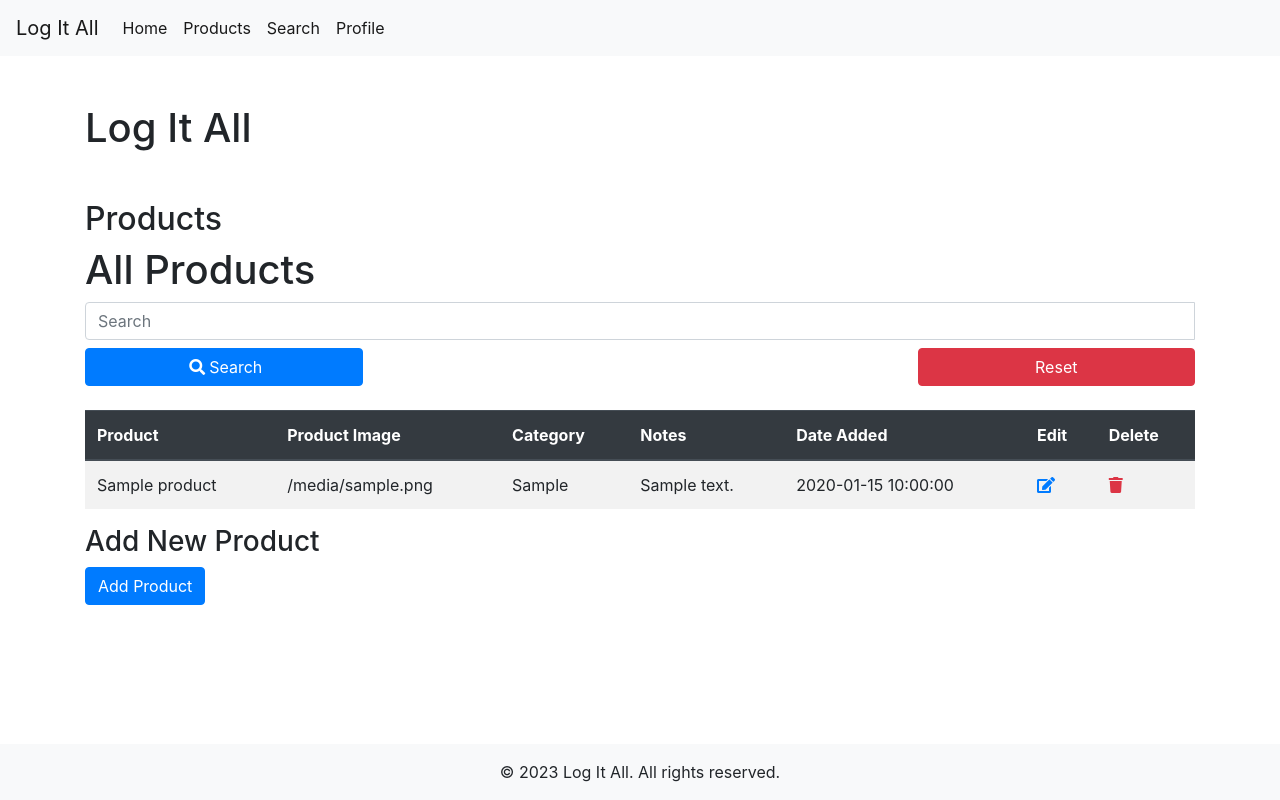
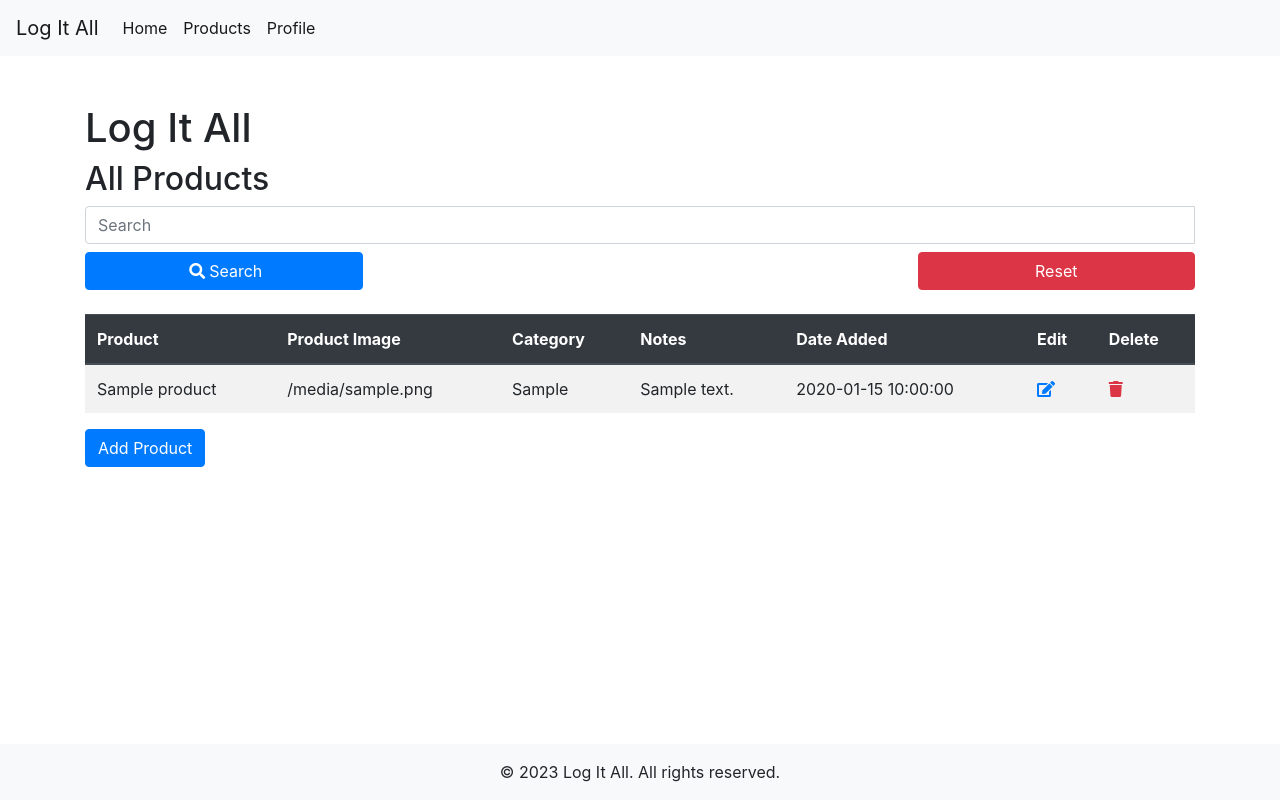
Before and after one commit to JusJae/ms3_logapp, a Flask app: page / in a window 1280 px wide. Run offline with Flask 3, Linux system fonts and the light colour scheme; a database or web service that is not in the repository returns one stand-in record (values such as "Sample title"); some libraries are stand-ins or nearby versions.

Commit message:
refactor: update BS CSS and rmv unnecessary code

```diff
--- a/templates/base.html
+++ b/templates/base.html
@@ -16,7 +16,11 @@
 			href="{{ url_for('static', filename='css/style.css') }}"
 			type="text/css" />
 		<!-- Bootstrap CSS -->
-		<link rel="stylesheet" href="https://cdn.jsdelivr.net/npm/bootstrap@4.6.2/dist/css/bootstrap.min.css" integrity="sha384-xOolHFLEh07PJGoPkLv1IbcEPTNtaed2xpHsD9ESMhqIYd0nLMwNLD69Npy4HI+N" crossorigin="anonymous">
+		<link
+			rel="stylesheet"
+			href="https://cdn.jsdelivr.net/npm/bootstrap@4.6.2/dist/css/bootstrap.min.css"
+			integrity="sha384-xOolHFLEh07PJGoPkLv1IbcEPTNtaed2xpHsD9ESMhqIYd0nLMwNLD69Npy4HI+N"
+			crossorigin="anonymous" />
 		<!-- Font Awesome -->
 		<link
 			href="https://cdnjs.cloudflare.com/ajax/libs/font-awesome/5.14.0/css/all.min.css"
@@ -63,13 +67,6 @@
 						<a
 							class="nav-link"
 							href="#"
-							>Search</a
-						>
-					</li>
-					<li class="nav-item active">
-						<a
-							class="nav-link"
-							href="#"
 							>Profile</a
 						>
 					</li>
@@ -87,8 +84,14 @@
 		</footer>
 
 		<!-- Bootstrap JS and JQuery -->
-		<script src="https://cdn.jsdelivr.net/npm/jquery@3.5.1/dist/jquery.slim.min.js" integrity="sha384-DfXdz2htPH0lsSSs5nCTpuj/zy4C+OGpamoFVy38MVBnE+IbbVYUew+OrCXaRkfj" crossorigin="anonymous"></script>
-<script src="https://cdn.jsdelivr.net/npm/bootstrap@4.6.2/dist/js/bootstrap.bundle.min.js" integrity="sha384-Fy6S3B9q64WdZWQUiU+q4/2Lc9npb8tCaSX9FK7E8HnRr0Jz8D6OP9dO5Vg3Q9ct" crossorigin="anonymous"></script>
+		<script
+			src="https://cdn.jsdelivr.net/npm/jquery@3.5.1/dist/jquery.slim.min.js"
+			integrity="sha384-DfXdz2htPH0lsSSs5nCTpuj/zy4C+OGpamoFVy38MVBnE+IbbVYUew+OrCXaRkfj"
+			crossorigin="anonymous"></script>
+		<script
+			src="https://cdn.jsdelivr.net/npm/bootstrap@4.6.2/dist/js/bootstrap.bundle.min.js"
+			integrity="sha384-Fy6S3B9q64WdZWQUiU+q4/2Lc9npb8tCaSX9FK7E8HnRr0Jz8D6OP9dO5Vg3Q9ct"
+			crossorigin="anonymous"></script>
 		<!-- JS for interactive elements -->
 		<script src="{{ url_for('static', filename='js/script.js') }}"></script>
 	</body>
--- a/templates/home.html
+++ b/templates/home.html
@@ -2,11 +2,8 @@
 <h1>Log It All</h1>
 
 <!-- Product list -->
-<h2 class="mt-5">Products</h2>
-
 {% include "product_list.html" %}
 <!-- Form to add product -->
-<h3>Add New Product</h3>
 <a
 	href="{{ url_for('add_product')}}"
 	class="btn btn-primary"
--- a/templates/product_list.html
+++ b/templates/product_list.html
@@ -1,5 +1,5 @@
 {%block content%}
-<h1>All Products</h1>
+<h2>All Products</h2>
 <div class="">
 	<form
 		action="{{ url_for('search') }}"
```
